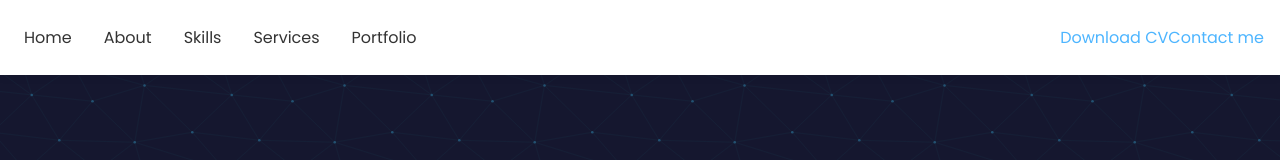
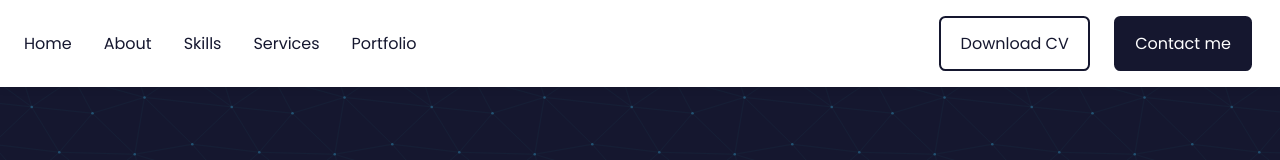
Before and after one commit to Jefferh30/Portfolio-Website, a React (Create React App) app: page / in a window 1280 px wide. Shown: the top 160 px of the page. Built offline with nearby package versions, Linux system fonts and the light colour scheme; the HTML template or start-up script is replaced by a standard one.

Commit message:
Add style to navbar buttons

```diff
--- a/src/components/nav/nav.css
+++ b/src/components/nav/nav.css
@@ -29,15 +29,48 @@
   .nav-link {
     display: block;
     padding: 0.5rem;
-    color: #333;
+    color: var(--color-bg);
     text-decoration: none;
     transition: color 0.2s;
   }
 
   .nav-link:hover {
-    color: #0077ff;
+    color: #004799;
+    text-decoration: underline;
   }
 
   .navbar-buttons .btn {
     margin: 0 1rem;
   }
+
+  .btn-download, .btn-contact {
+    width: max-content;
+    display: inline-block;
+    padding: 0.75rem 1.2rem;
+    border-radius: 0.4rem;
+    cursor: pointer;
+    border: 2px solid var(--color-bg);
+    transition: var(--transition);
+    margin: 0 0.75rem;
+  }
+
+  .btn-download {
+    color: var(--color-bg);
+  }
+
+  .btn-download:hover, .btn-contact:hover {
+    background: var(--color-primary);
+    color: var(--color-white);
+    border-color: transparent;
+  }
+
+  .btn-contact {
+    background: var(--color-bg);
+    color: white;
+  }
+
+  @media only screen and (max-width: 805px) {
+    .navbar-buttons {
+      display: none;
+    }
+  }
```
